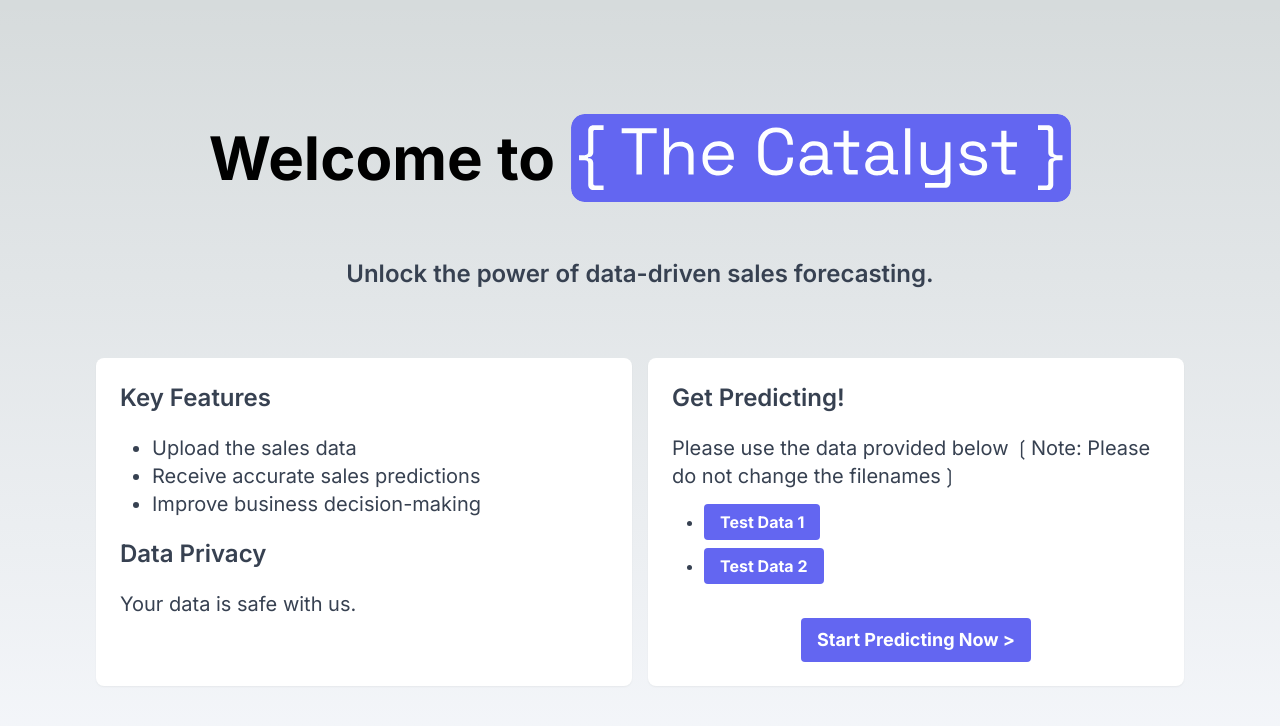
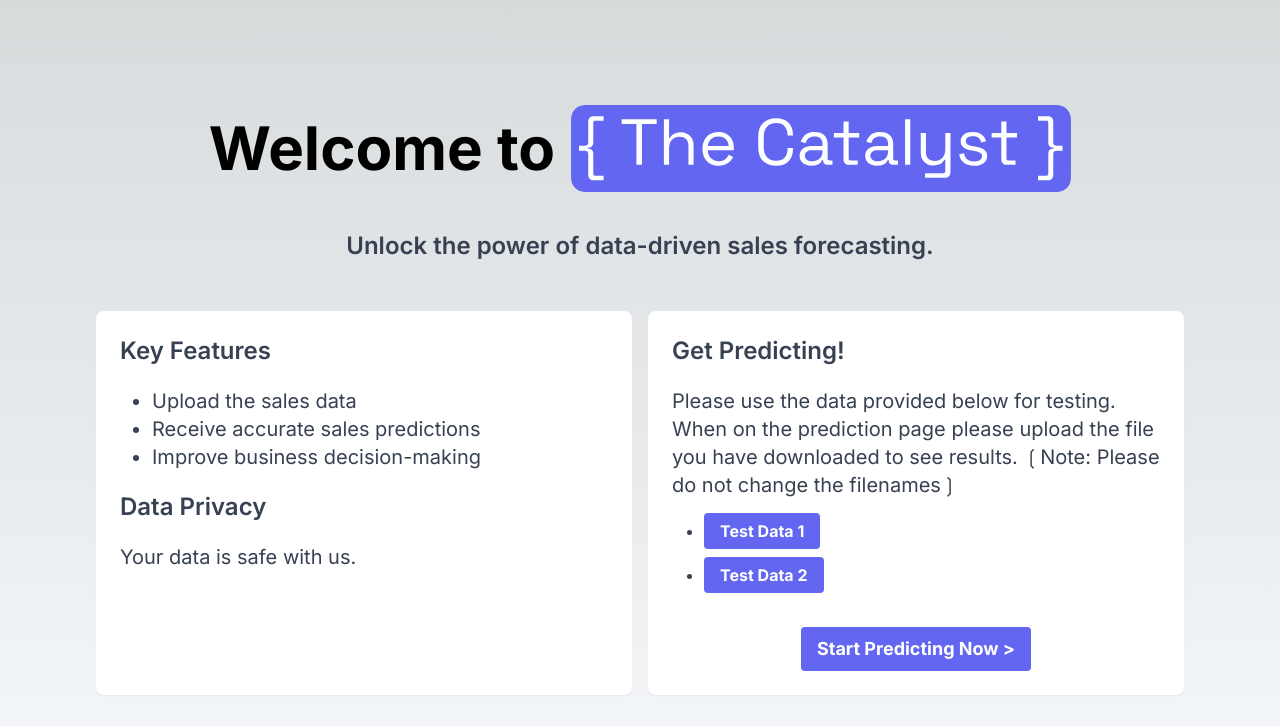
Before and after one commit to sshahniaz/major-project-frontend, a Next.js app in the folder the-catalyst/: page / in a window 1280 px wide. Shown: the top 726 px of the page. Built offline with nearby package versions, Linux system fonts and the light colour scheme.

Commit message:
Update page.tsx
added more description and instructions

```diff
--- a/the-catalyst/app/page.tsx
+++ b/the-catalyst/app/page.tsx
@@ -40,7 +40,7 @@ export default function Home() {
               <div className="bg-white shadow-sm rounded-lg overflow-hidden dark:bg-gray-800">
                 <div className="px-4 py-5 sm:p-6">
                   <h3 className='text-gray-700 dark:text-gray-200 text-xl md:text-2xl font-semibold'>Get Predicting!</h3>
-                  <p className="text-gray-700 dark:text-gray-200 text-lg md:text-xl mt-5">Please use the data provided below &#10098;Note: Please do not change the filenames&#10099;</p>
+                  <p className="text-gray-700 dark:text-gray-200 text-lg md:text-xl mt-5">Please use the data provided below for testing. When on the prediction page please upload the file you have downloaded to see results. &#10098;Note: Please do not change the filenames&#10099;</p>
             <ul className="list-disc ml-8 mt-5 mb-5 flex flex-col gap-5">
               {/* Download links */}
               <li className="text-gray-700 dark:text-gray-200 text-md md:text-md">
```
